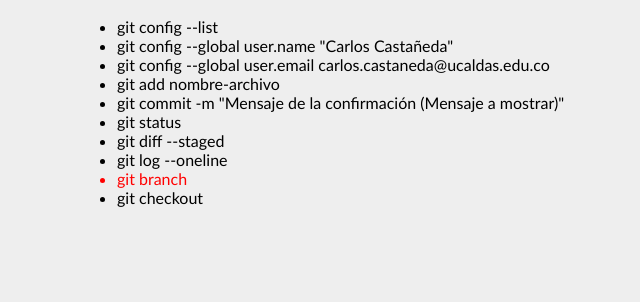
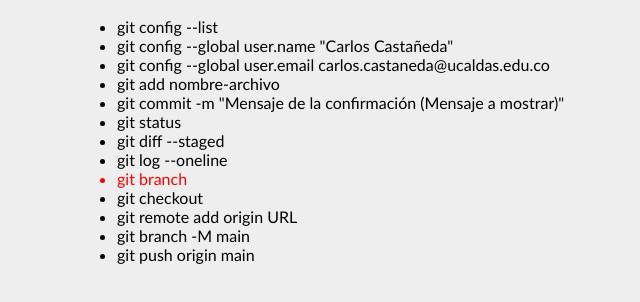
Before and after one commit to ccasta23/git-commands, a plain HTML site: page index.html in a window 1280 px wide. Shown: the part 186-488 px from the top of the page, without its empty margins (187-827 px from the left). Drawn offline with Linux system fonts and the light colour scheme.

Commit message:
Comandos de github

```diff
--- a/index.html
+++ b/index.html
@@ -21,6 +21,9 @@
         <li>git log --oneline</li>
         <li style="color: red;">git branch</li>
         <li>git checkout</li>
+        <li>git remote add origin URL</li>
+        <li>git branch -M main</li>
+        <li>git push origin main</li>
     </ul>
 </body>
 </html>
```
